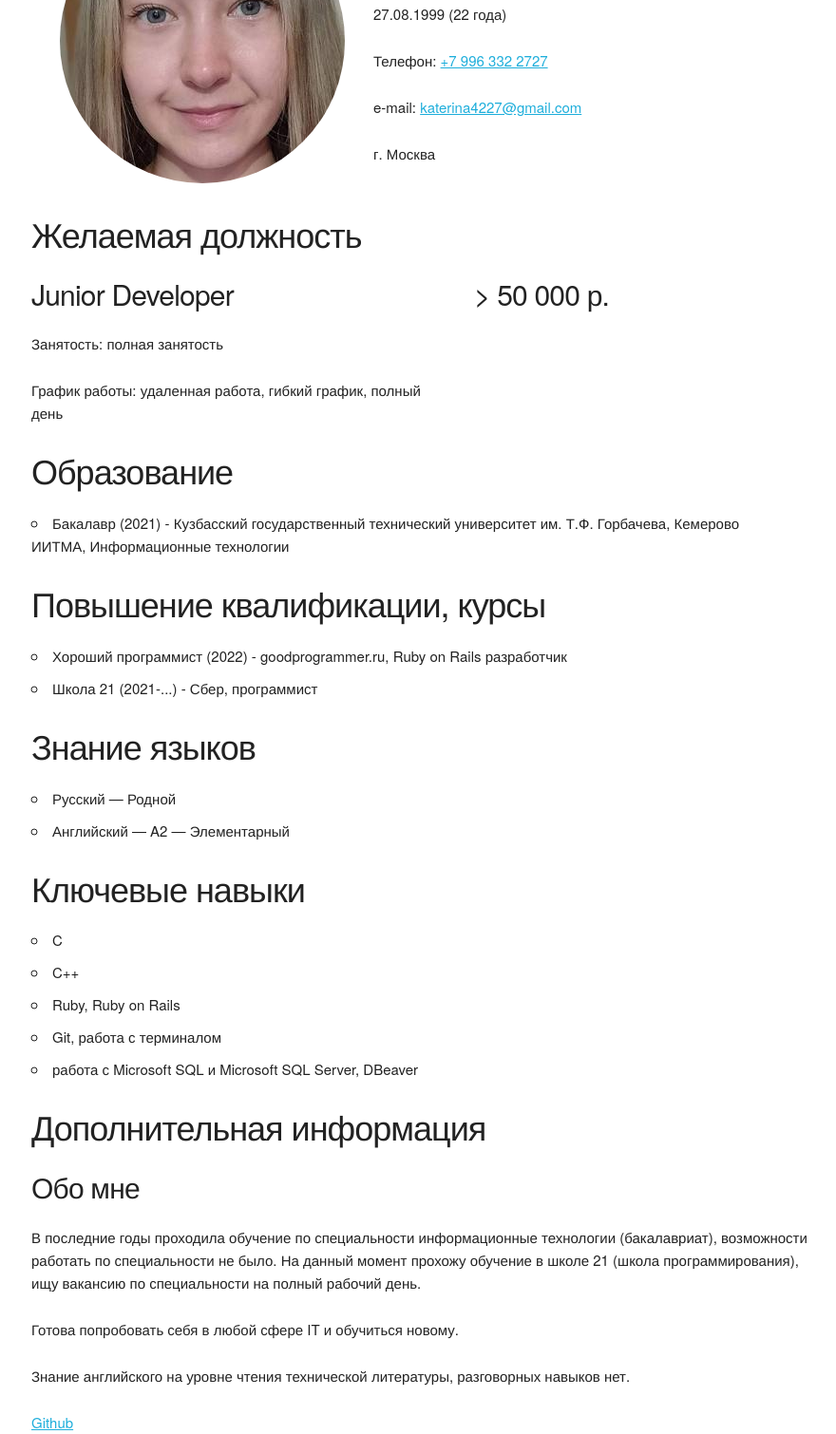
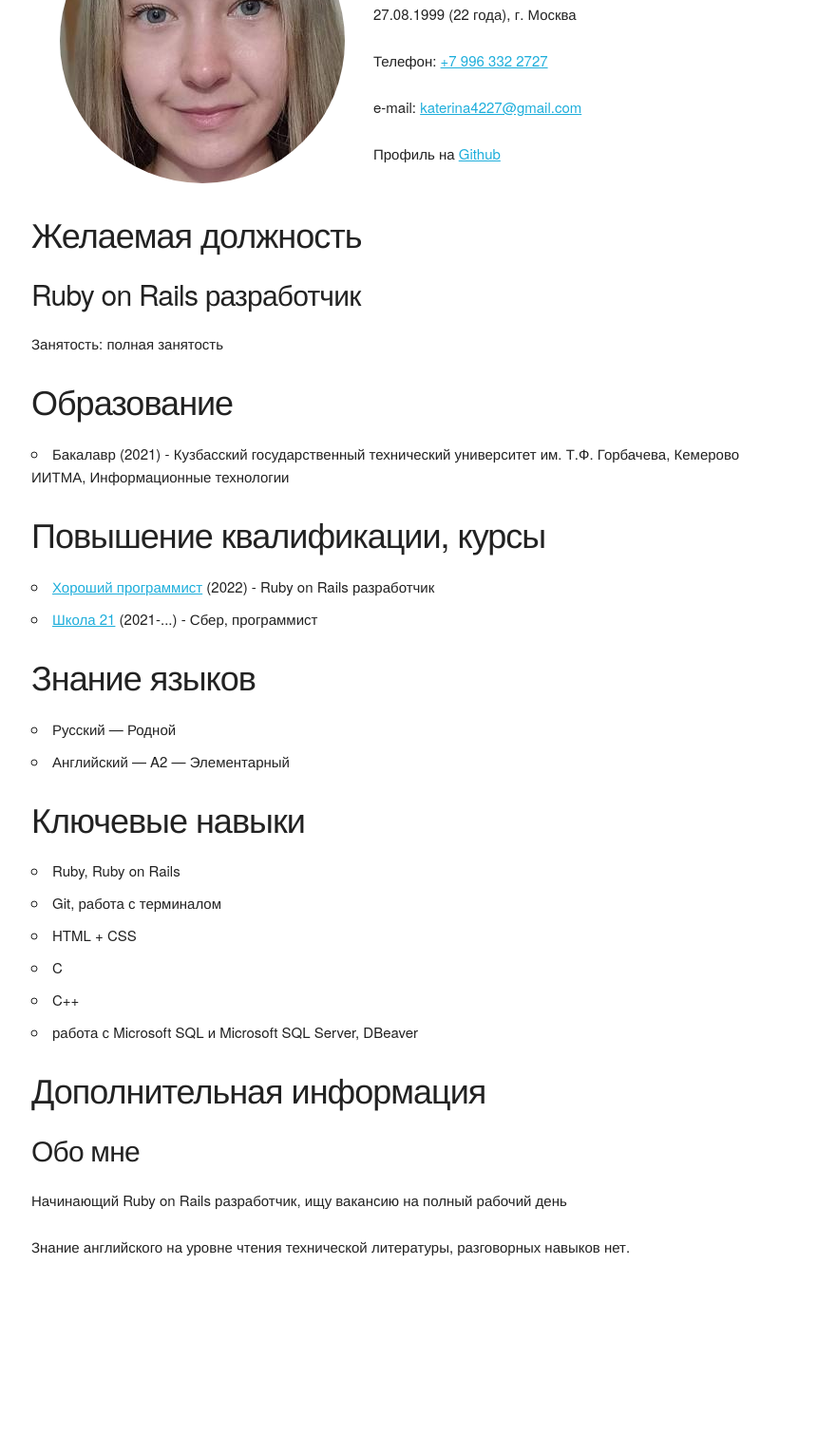
Before and after one commit to cnearing27/cv, a plain HTML site: page index.html in a window 1280 px wide. Shown: the part 137-1647 px from the top of the page at 95% size, without its empty margins (159-1039 px from the left). After the commit the page ends 1487 px from the top, so only its background shows below. Drawn offline with Linux system fonts and the light colour scheme.

Commit message:
update cv

```diff
--- a/index.html
+++ b/index.html
@@ -11,21 +11,15 @@
 		<div class="row">
 				<img src="images/photo.jpg" alt="Фото">
 				<h1>Карпова Екатерина Павловна</h1>
-				<p>27.08.1999 (22 года)</p>
+				<p>27.08.1999 (22 года), г. Москва</p>
 				<p>Телефон: <a href="tel:+79963322727">+7 996 332 2727</a></p>
 				<p>e-mail: <a href="mailto:katerina4227@gmail.com">katerina4227@gmail.com</a></p>
-				<p>г. Москва</p>
+				<p>Профиль на <a href="https://github.com/cnearing27">Github</a></p>
 		</div>
 		<h3>Желаемая должность</h3>
 		<div class="row">
-			<div class="six columns">
-				<h4>Junior Developer</h4>
-				<p>Занятость: полная занятость</p>
-				<p>График работы: удаленная работа, гибкий график, полный день</p>
-			</div>
-			<div class="six columns">
-				<h4>> 50 000 р.</h4>
-			</div>
+			<h4>Ruby on Rails разработчик</h4>
+			<p>Занятость: полная занятость</p>
 		</div>
 		<h3>Образование</h3>
 		<div class="row">
@@ -37,8 +31,8 @@
 		<h3>Повышение квалификации, курсы</h3>
 		<div class="row">
 			<ul>
-				<li>Хороший программист (2022) - goodprogrammer.ru, Ruby on Rails разработчик</li>
-				<li>Школа 21 (2021-...) - Сбер, программист</li>
+				<li><a href="https://goodprogrammer.ru/">Хороший программист</a> (2022) - Ruby on Rails разработчик</li>
+				<li><a href="https://21-school.ru/">Школа 21</a> (2021-...) - Сбер, программист</li>
 			</ul>
 		</div>
 		<h3>Знание языков</h3>
@@ -51,24 +45,19 @@
 		<h3>Ключевые навыки</h3>
 		<div class="row">
 			<ul>
+				<li>Ruby, Ruby on Rails</li>
+				<li>Git, работа с терминалом</li>
+				<li>HTML + CSS</li>
 				<li>C</li>
 				<li>C++</li>
-				<li>Ruby, Ruby on Rails</li>
-				<li>Git, работа с терминалом</li>
 				<li>работа с Microsoft SQL и Microsoft SQL Server, DBeaver</li>
 			</ul>
 		</div>
 		<h3>Дополнительная информация</h3>
 		<div>
 			<h4>Обо мне</h4>
-			<p>В последние годы проходила обучение по специальности информационные технологии (бакалавриат), возможности<br>
-			работать по специальности не было. На данный момент прохожу обучение в школе 21 (школа программирования),<br>
-			ищу вакансию по специальности на полный рабочий день.</p>
-			<p>Готова попробовать себя в любой сфере IT и обучиться новому.</p>
+			<p>Начинающий Ruby on Rails разработчик, ищу вакансию на полный рабочий день</p>
 			<p>Знание английского на уровне чтения технической литературы, разговорных навыков нет.</p>
 		</div>
-		<footer>
-				<a href="https://github.com/cnearing27">Github</a>
-		</footer>
 	</body>
 </html>
```
